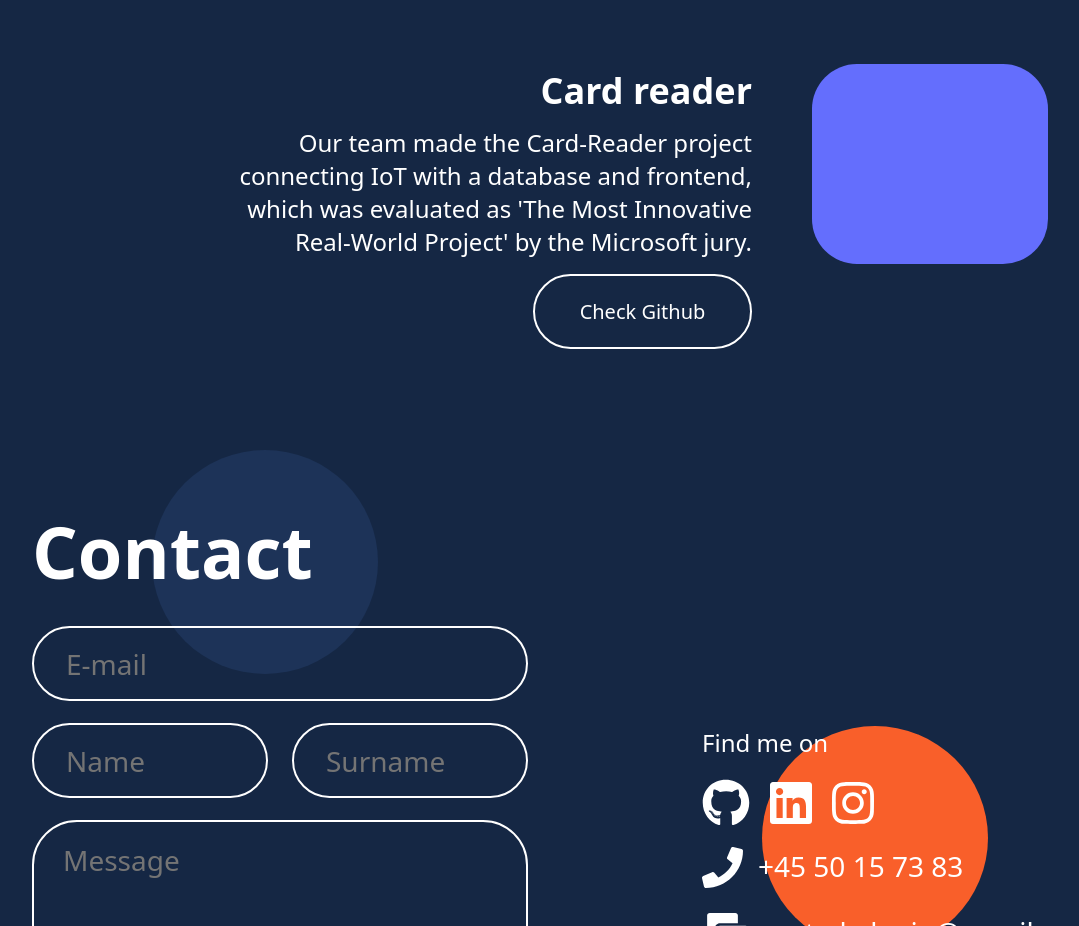
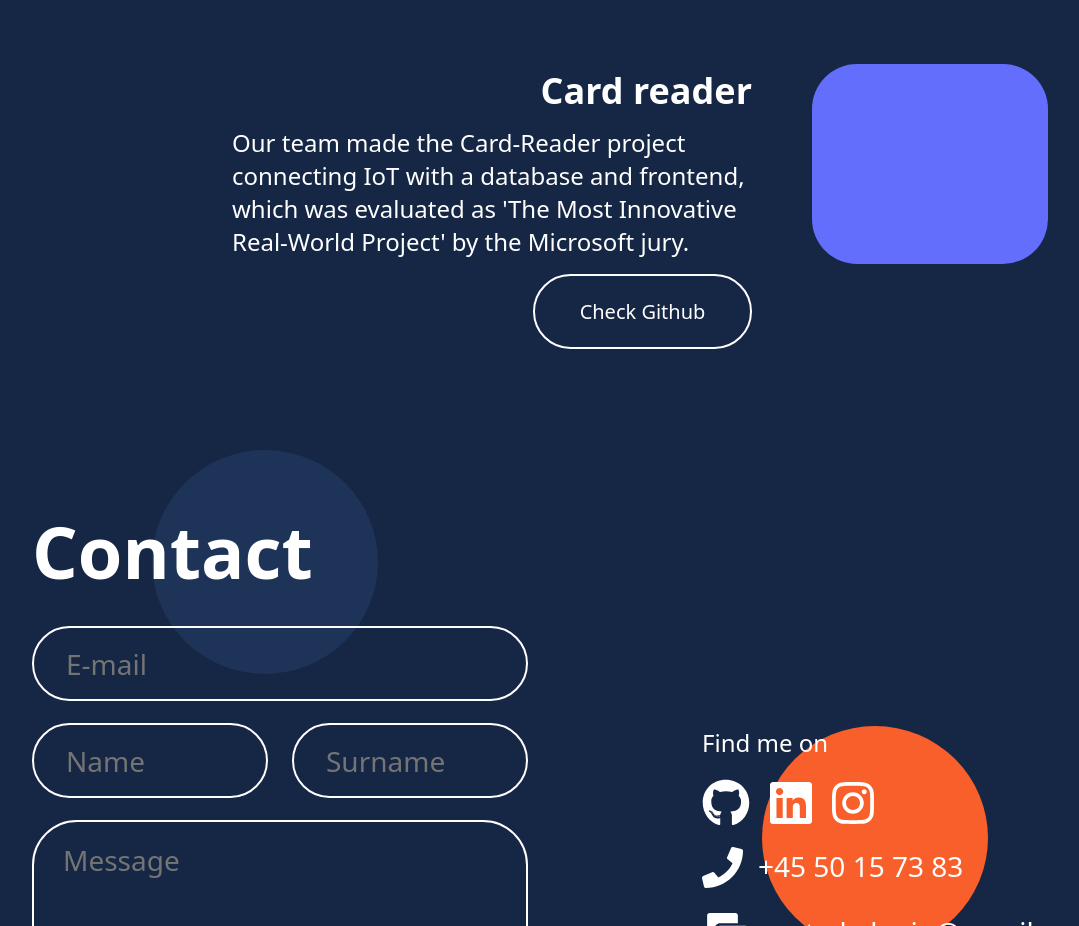
Before and after one commit to LvMatt/Portfolio2021, a React (Create React App) app: page / in a window 1280 px wide. Shown: the part 2081-3007 px from the top of the page, without its empty margins (100-1179 px from the left). Built offline with nearby package versions, Linux system fonts and the light colour scheme.

Commit message:
align card text left

```diff
--- a/src/Pages/Portfolio/Portfolio.js
+++ b/src/Pages/Portfolio/Portfolio.js
@@ -63,7 +63,7 @@ const Portfolio = (props) => {
                                 <Col lg="9">
                                 <CardBody className={`${style.CardContentSection} ${style.CardContentSectionLeft}`}>
                                     <CardTitle className={`${style.CardTitle} ${style.CardTitleLeft}`}>Card reader</CardTitle>
-                                    <CardText className={style.CardText}>
+                                    <CardText style={{textAlign: 'left'}} className={style.CardText}>
                                         Our team made the Card-Reader project connecting IoT with a database and frontend, which was evaluated as 'The Most Innovative Real-World Project' by the Microsoft jury.                                    </CardText>
                                     <Button className={style.ButtonCheck}><a href="https://github.com/JSMB-Zealand">Check Github</a></Button>
                                 </CardBody>
```
